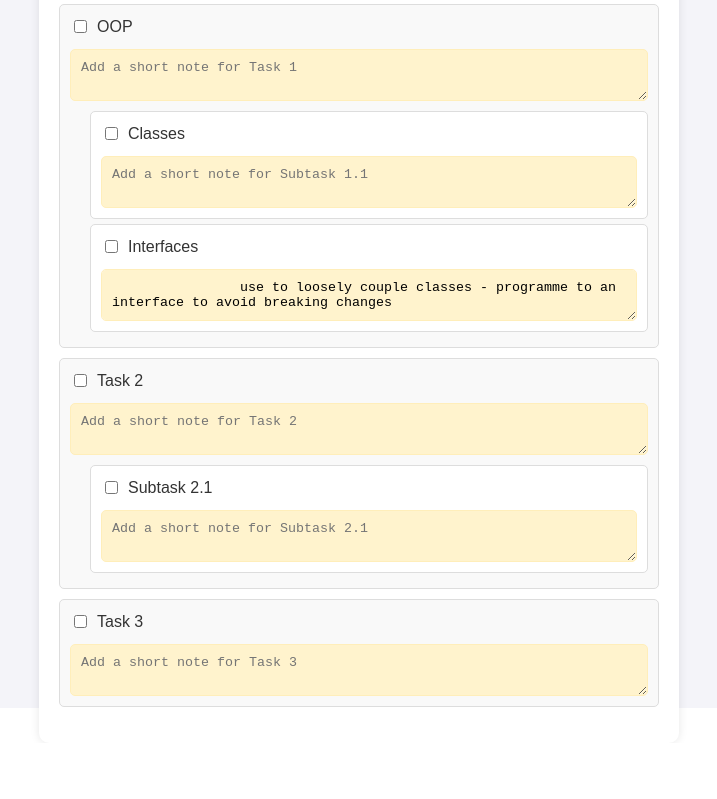
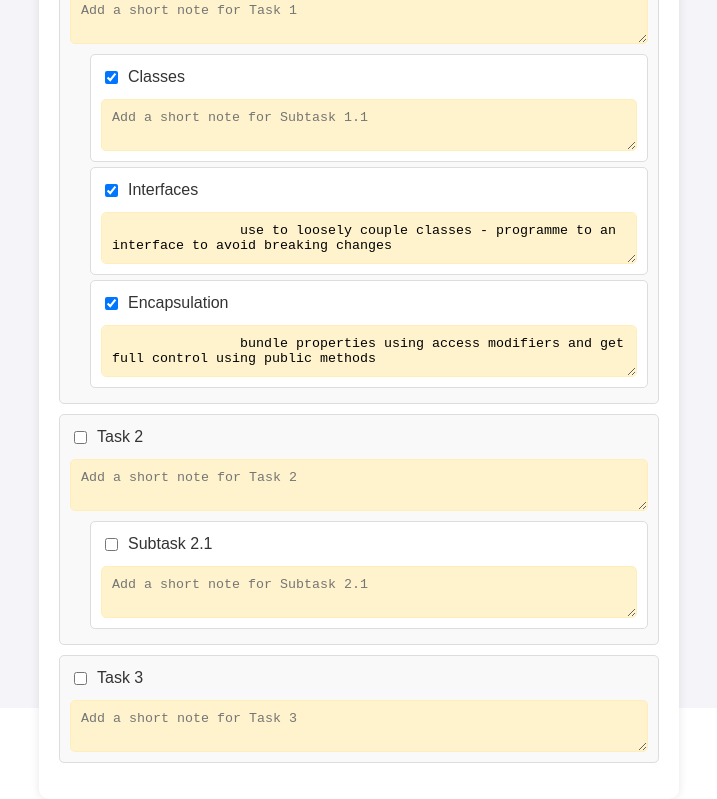
Before and after one commit to keystrm/testing-ground, a website built with Vite: page pages/theory/designPattern.html in a window 1280 px wide. Shown: the part 92-891 px from the top of the page, without its empty margins (281-998 px from the left). Before the commit the page ends 835 px from the top, so only its background shows below. Built offline with nearby package versions, Linux system fonts and the light colour scheme.

Commit message:
encapsulation

```diff
--- a/pages/theory/designPattern.html
+++ b/pages/theory/designPattern.html
@@ -102,7 +102,7 @@
           <li>
             <div class="task">
               <label class="task-label">
-                <input type="checkbox" id="subtask1-1">
+                <input type="checkbox" id="subtask1-1" checked>
                 Classes
               </label>
               <textarea class="note" placeholder="Add a short note for Subtask 1.1"></textarea>
@@ -111,11 +111,22 @@
           <li>
             <div class="task">
               <label class="task-label">
-                <input type="checkbox" id="subtask1-2">
+                <input type="checkbox" id="subtask1-2" checked>
                 Interfaces
               </label>
               <textarea class="note" placeholder="Add a short note for Subtask 1.2">
                 use to loosely couple classes - programme to an interface to avoid breaking changes
+              </textarea>
+            </div>
+          </li>
+          <li>
+            <div class="task">
+              <label class="task-label">
+                <input type="checkbox" id="subtask1-2" checked>
+                Encapsulation
+              </label>
+              <textarea class="note" placeholder="Add a short note for Subtask 1.2">
+                bundle properties using access modifiers and get full control using public methods
               </textarea>
             </div>
           </li>
```
